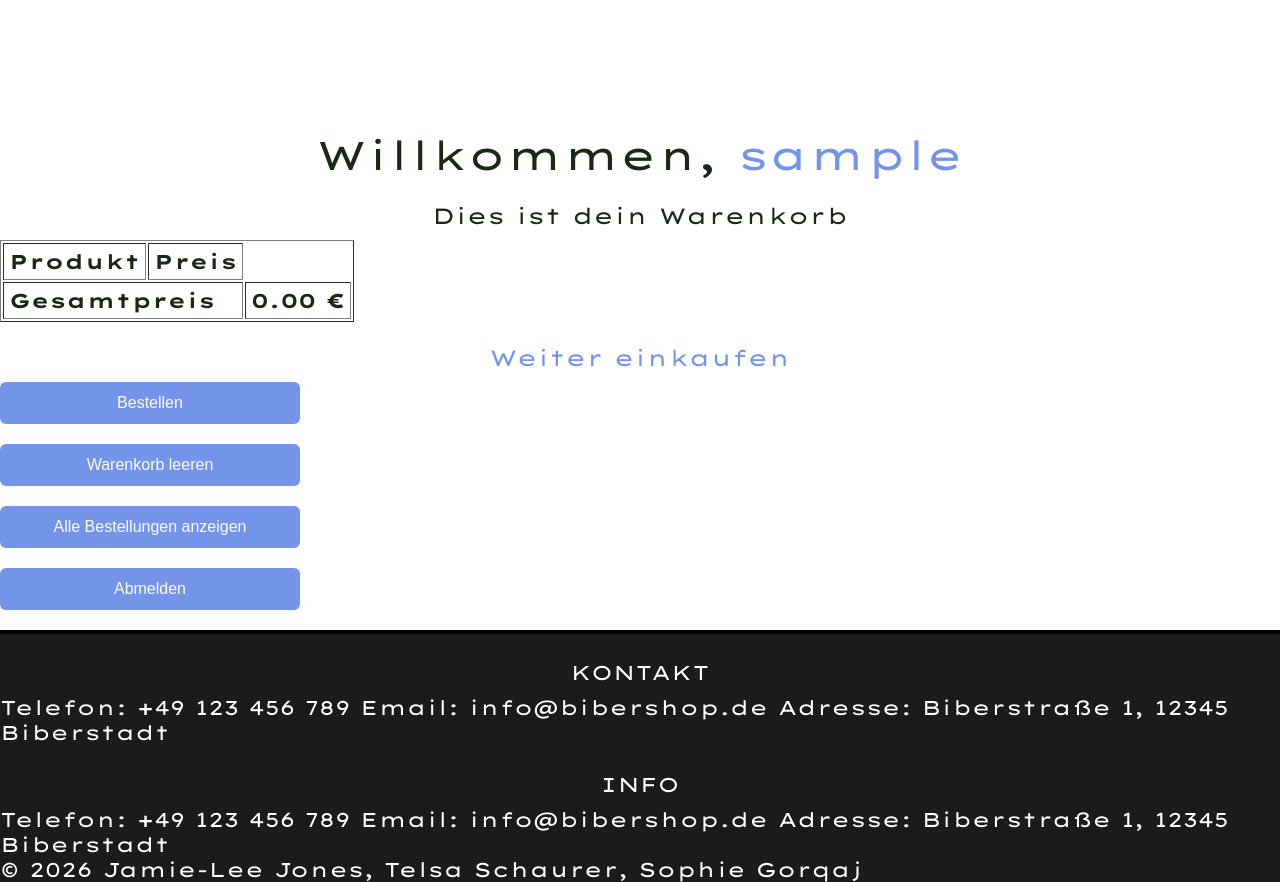
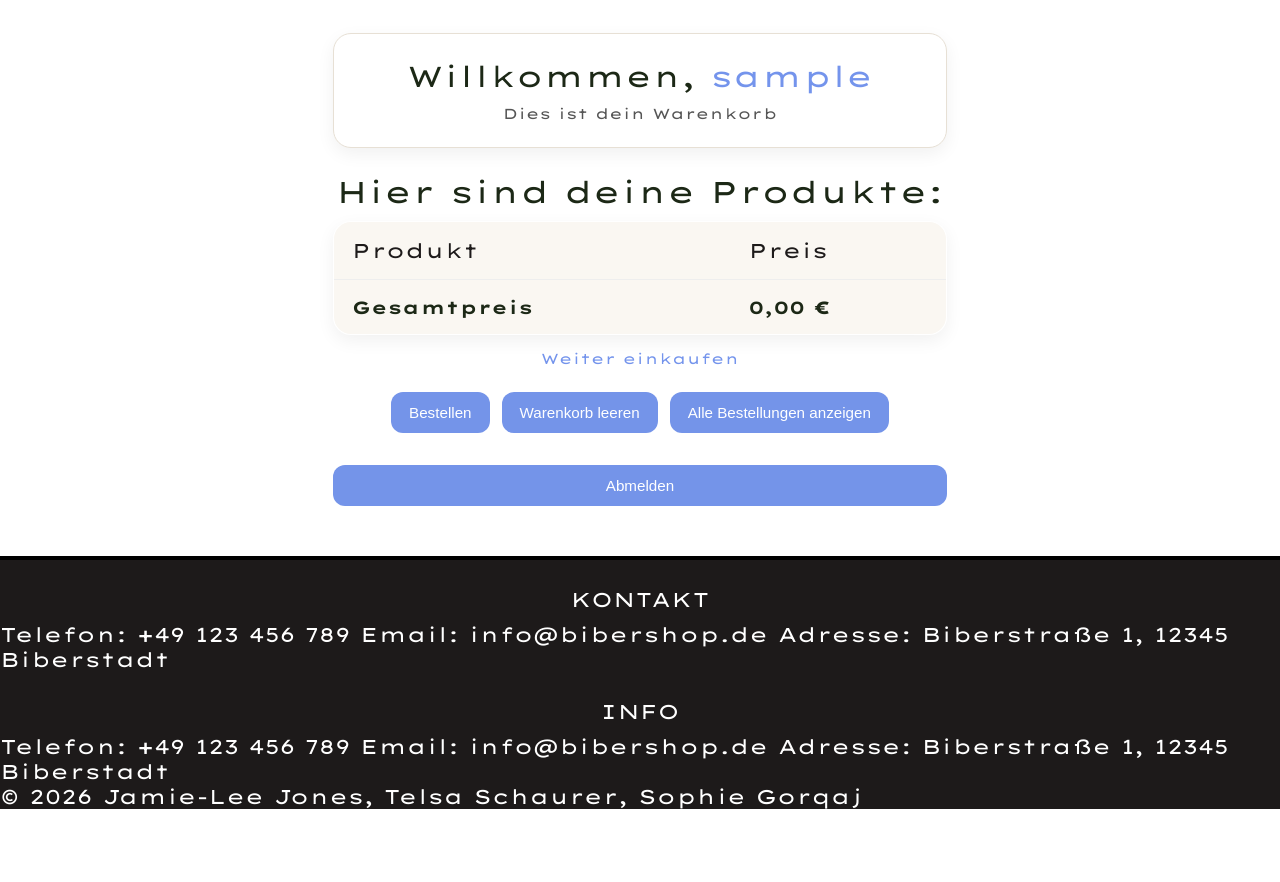
Before and after one commit to Tel3a/Biber-Shop, a PHP site: page /warenkorb.php in a window 1280 px wide. Shown: the part 373-1255 px from the top of the page. After the commit the page ends 1182 px from the top, so only its background shows below. Run offline with PHP 8.4, Linux system fonts and the light colour scheme; the visitor is signed in with stand-in values (Sample User, id 1); tables that the repository leaves empty hold one stand-in row (values such as "Sample post"); data that the repository does not hold is empty.

Commit message:
Update warenkorb.php

```diff
--- a/warenkorb.php
+++ b/warenkorb.php
@@ -32,25 +32,27 @@
 </head>
 <body>
 <?php include 'header.php'; ?>
-<div class="box">
-    <br><br><br><br>
+
+<div class="warenkorbseite">
+    <div class="warenkorb-kopf">
         <h1>Willkommen, <span><?= htmlspecialchars($_SESSION['name'] ?? $_SESSION['email'] ?? 'Gast') ?></span></h1>
         <p>Dies ist dein Warenkorb</p>
+    </div>
 
     <?php if ($warenkorbInhalt == 0): ?>
+        <div class="warenkorb-leer">
             <h2>Dein Warenkorb ist leer</h2>
             <p>Füge Produkte hinzu, um sie hier zu sehen!</p>
             <button onclick="window.location.href='kaufen.php'">Zum Shop</button>
+        </div>
     <?php else: ?>
-
-    <?php endif; ?>
-
-<!-- Warenkorbinhaltsliste -->
+        <h2>Hier sind deine Produkte:</h2>
 
         <?php if ($warenkorb): ?>
-    <table border="1" cellpadding="5">
+            <table class="warenkorb-tabelle">
                 <tr>
-            <th>Produkt</th><th>Preis</th>
+                    <th>Produkt</th>
+                    <th>Preis</th>
                 </tr>
                 <?php foreach ($warenkorb as $id => $item):
                     $subtotal = $item['Ppreis'];
@@ -58,39 +60,44 @@
                 ?>
                     <tr>
                         <td><?= htmlspecialchars($item['Pname']) ?></td>
-            <td><?= number_format($item['Ppreis'], 2) ?> €</td>
+                        <td><?= number_format($item['Ppreis'], 2, ',', '.') ?> €</td>
                     </tr>
                 <?php endforeach; ?>
-        <tr>
-            <td colspan="3"><strong>Gesamtpreis</strong></td>
-            <td><strong><?= number_format($gesamt, 2) ?> €</strong></td>
+                <tr class="warenkorb-gesamt">
+                    <td>Gesamtpreis</td>
+                    <td><?= number_format($gesamt, 2, ',', '.') ?> €</td>
                 </tr>
             </table>
         <?php else: ?>
+            <div class="warenkorb-leer">
                 <p>Dein Warenkorb ist leer.</p>
+            </div>
         <?php endif; ?>
 
+        <p><a href="kaufen.php">Weiter einkaufen</a></p>
 
-
-<p><a href="kaufen.php">Weiter einkaufen</a></p>
-    <!-- Bestell-Button -->
+        <div class="warenkorb-aktionen">
             <form method="GET" action="bestellen.php">
                 <input type="hidden" name="WID" value="<?= $WID ?>">
                 <input type="hidden" name="KID" value="<?= $KID ?>">
                 <input type="hidden" name="gesamt" value="<?= $gesamt ?>">
                 <button type="submit" name="bestellen">Bestellen</button>
             </form>
-<!-- Warenkorb leeren Button -->
+
             <form method="POST" action="warenkorbleeren.php">
-    <button type="submit" >Warenkorb leeren</button>
+                <button type="submit">Warenkorb leeren</button>
             </form>
+
             <form method="GET" action="allebestellungen.php">
                 <input type="hidden" name="WID" value="<?= $WID ?>">
                 <input type="hidden" name="KID" value="<?= $KID ?>">
                 <input type="hidden" name="gesamt" value="<?= $gesamt ?>">
                 <button type="submit" name="allebestellungen">Alle Bestellungen anzeigen</button>
             </form>
+
             <button onclick="window.location.href='logout.php'">Abmelden</button>
+        </div>
+    <?php endif; ?>
 </div>
 
 <?php include 'footer.php'; ?>
```
Lines whose indentation alone changed are shown as unchanged.
